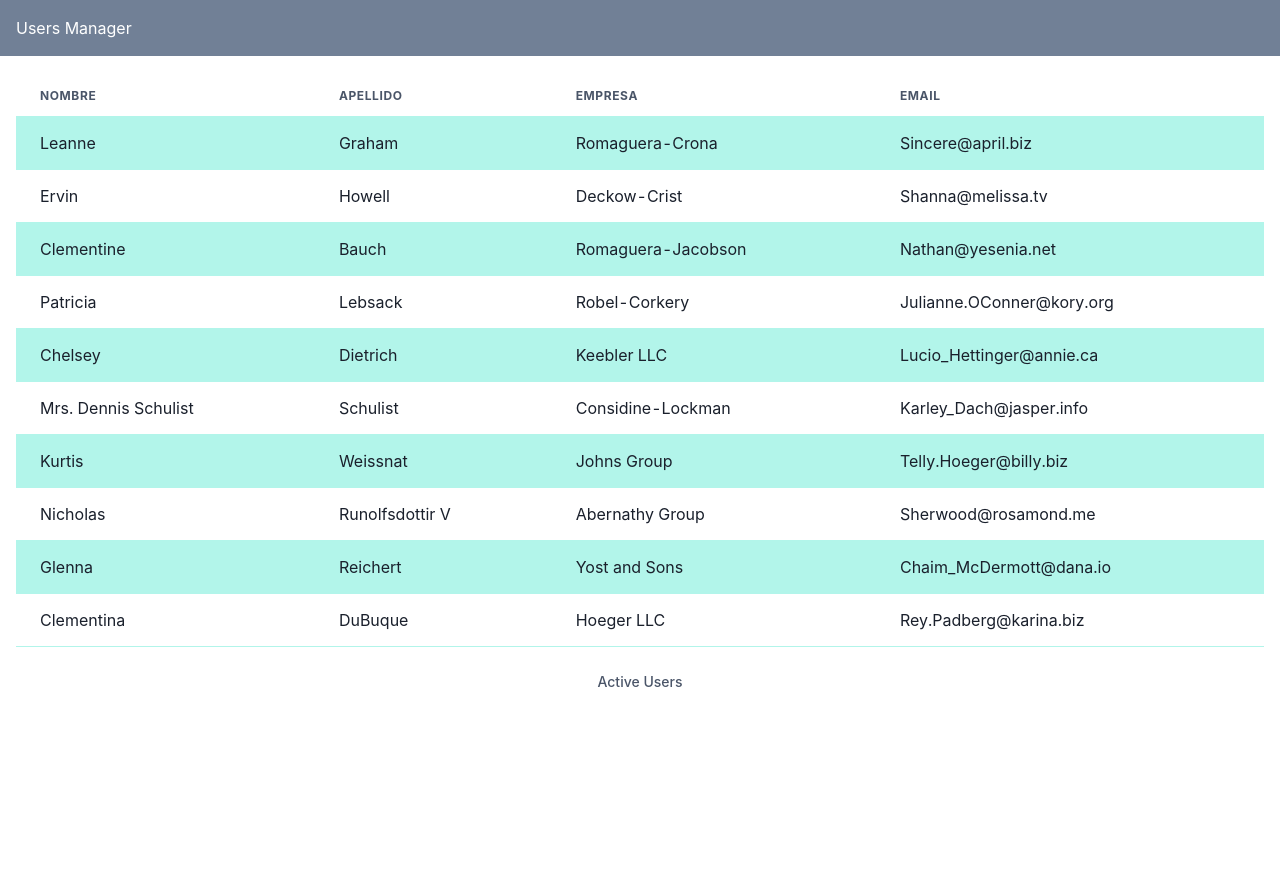
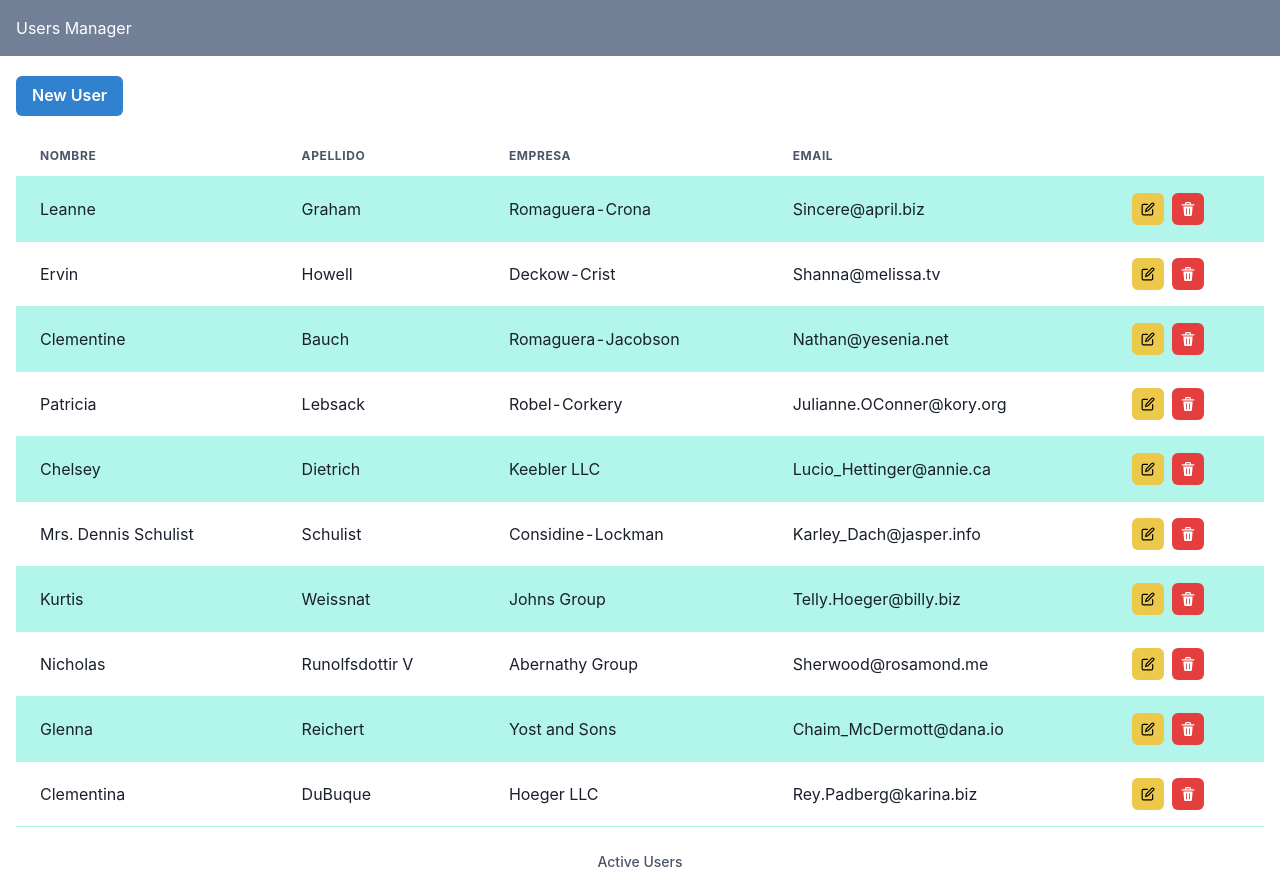
Before and after one commit to dawinValenzuela/users-manager, a Next.js app: page /user in a window 1280 px wide. Before the commit the page ends 800 px from the top, so only its background shows below. Built offline with nearby package versions, Linux system fonts and the light colour scheme.

Commit message:
add user form

```diff
--- /dev/null
+++ b/components/CreateUserButton.js
@@ -0,0 +1,9 @@
+import { Button } from '@chakra-ui/react';
+
+export default function CreateUserButton({ onClick }) {
+  return (
+    <Button colorScheme='blue' mb={5} onClick={onClick}>
+      New User
+    </Button>
+  );
+}
--- /dev/null
+++ b/components/TableActions.js
@@ -0,0 +1,23 @@
+import { EditIcon, DeleteIcon } from '@chakra-ui/icons';
+import { IconButton, HStack } from '@chakra-ui/react';
+
+export default function TableActions({ onEdit, onDelete }) {
+  return (
+    <HStack spacing={2}>
+      <IconButton
+        size='sm'
+        colorScheme='yellow'
+        aria-label='Edit'
+        icon={<EditIcon />}
+        onClick={onEdit}
+      />
+      <IconButton
+        size='sm'
+        colorScheme='red'
+        aria-label='Delete'
+        icon={<DeleteIcon />}
+        onClick={onDelete}
+      />
+    </HStack>
+  );
+}
--- /dev/null
+++ b/components/UserForm.js
@@ -0,0 +1,52 @@
+import {
+  Modal,
+  ModalOverlay,
+  ModalContent,
+  ModalHeader,
+  ModalFooter,
+  ModalBody,
+  ModalCloseButton,
+  Button,
+  FormControl,
+  FormLabel,
+  Input,
+} from '@chakra-ui/react';
+
+function UserForm({ isOpen, onClose }) {
+  return (
+    <Modal isOpen={isOpen} onClose={onClose}>
+      <ModalOverlay />
+      <ModalContent>
+        <ModalHeader>Modal Title</ModalHeader>
+        <ModalCloseButton />
+        <ModalBody>
+          <FormControl id='name' isRequired>
+            <FormLabel>Name</FormLabel>
+            <Input type='text' />
+          </FormControl>
+          <FormControl id='lastname' isRequired>
+            <FormLabel>LastName</FormLabel>
+            <Input type='text' />
+          </FormControl>
+          <FormControl id='company' isRequired>
+            <FormLabel>Company</FormLabel>
+            <Input type='text' />
+          </FormControl>
+          <FormControl id='email' isRequired>
+            <FormLabel>Email</FormLabel>
+            <Input type='email' />
+          </FormControl>
+        </ModalBody>
+
+        <ModalFooter>
+          <Button colorScheme='blue' mr={3} onClick={onClose}>
+            Save
+          </Button>
+          <Button variant='outline'>Cancel</Button>
+        </ModalFooter>
+      </ModalContent>
+    </Modal>
+  );
+}
+
+export default UserForm;
--- a/package.json
+++ b/package.json
@@ -9,6 +9,7 @@
     "lint": "next lint"
   },
   "dependencies": {
+    "@chakra-ui/icons": "^2.0.19",
     "@chakra-ui/react": "^2.6.1",
     "@emotion/react": "^11.11.0",
     "@emotion/styled": "^11.11.0",
--- a/pages/user/index.js
+++ b/pages/user/index.js
@@ -7,10 +7,17 @@ import {
   Th,
   Td,
   TableCaption,
+  useDisclosure,
 } from '@chakra-ui/react';
+import CreateUserButton from '@src/components/CreateUserButton';
+import TableActions from '@src/components/TableActions';
+import UserForm from '@src/components/UserForm';
 
 export default function Users({ users }) {
+  const { isOpen, onOpen, onClose } = useDisclosure();
   return (
+    <>
+      <CreateUserButton onClick={onOpen} />
       <Table variant='striped' colorScheme='teal'>
         <TableCaption>Active Users</TableCaption>
         <Thead>
@@ -19,6 +26,7 @@ export default function Users({ users }) {
             <Th>Apellido</Th>
             <Th>Empresa</Th>
             <Th>Email</Th>
+            <Th />
           </Tr>
         </Thead>
         <Tbody>
@@ -28,10 +36,13 @@ export default function Users({ users }) {
               <Td>{user.lastName}</Td>
               <Td>{user.company}</Td>
               <Td>{user.email}</Td>
+              <Td>{<TableActions />}</Td>
             </Tr>
           ))}
         </Tbody>
       </Table>
+      <UserForm isOpen={isOpen} onClose={onClose} />
+    </>
   );
 }
 
```
Also changed, not shown: 1 other file (tests, documents, lock files or other folders). Lines whose indentation alone changed are shown as unchanged.
